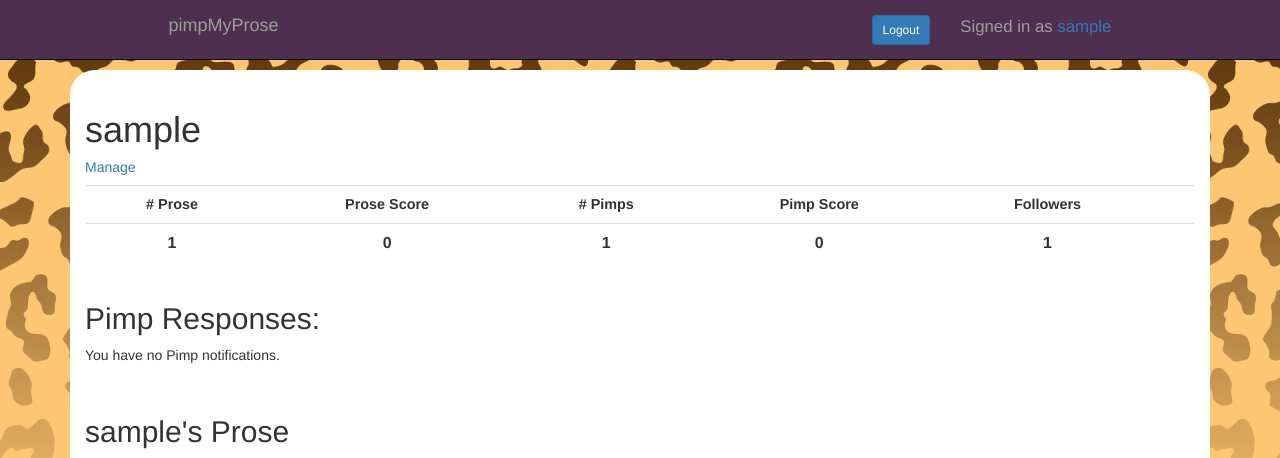
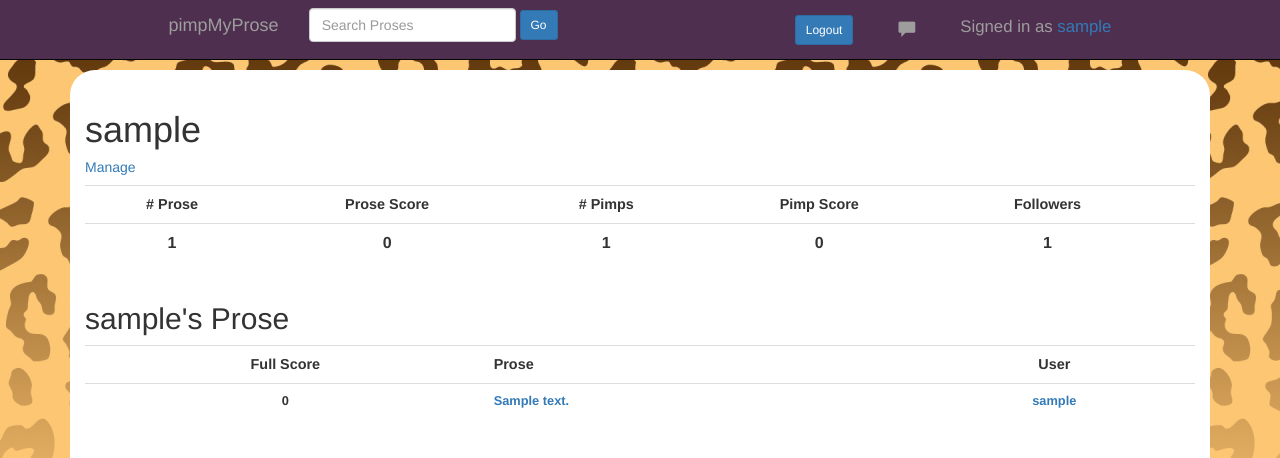
Before and after one commit to Vilos92/pimpmyprose, a Django app: page /prose/profile/1/ in a window 1280 px wide. Shown: the top 458 px of the page. Run offline with Django 3.2, Linux system fonts and the light colour scheme; a user stored in the database is signed in; tables that the repository leaves empty hold one stand-in row (values such as "Sample post"); lists and menus that the app fills with data are empty; parts of the project's set-up code (start-up, migrations or seed data) failed here and were passed over; some libraries are stand-ins or nearby versions.

Commit message:
Added notifications icon and page

```diff
--- a/pimpmyprose/prose/models.py
+++ b/pimpmyprose/prose/models.py
@@ -135,6 +135,11 @@ class UserProfile( models.Model ):
 
 		return pimp_notifications_list
 
+	# Check if user has notifications
+	@property
+	def hasNotifications(self):
+		return self.pimpNotifications.count() > 0
+
 	# Follow or unfollow a user
 	def followUserToggle( self, otherUser ):
 		if self.isFollowingUser( otherUser ):
--- a/pimpmyprose/prose/static/css/main.css
+++ b/pimpmyprose/prose/static/css/main.css
@@ -30,6 +30,15 @@ body {
 	height: 600px;
 	width: 100%;
 	z-index: -1;
+}
+
+/* Need to adjust the position of the message glyph */
+.notifications-icon {
+	bottom: 10px;
+}
+
+.unread {
+	color: #286090;
 }
 
 /* CSS for the main column */
--- a/pimpmyprose/prose/urls.py
+++ b/pimpmyprose/prose/urls.py
@@ -34,8 +34,12 @@ urlpatterns = patterns( '',
 	# ex: /prose/profile/manage/
 	url( r'^profile/manage/$', views.profile_manage, name = 'profile_manage' ),
 
+	# ex: /prose/notifications/
+	url( r'^notifications/$', views.notifications, name = 'notifications' ),
+
 	# ex: /prose/follow/
 	url( r'^follow/$', views.followToggle, name = 'follow' ),
 
-	url( r'^search/', include( 'haystack.urls' ) ),
+	# ex: /prose/search
+	url( r'^search/$', include( 'haystack.urls' ) ),
 )
--- a/pimpmyprose/prose/views.py
+++ b/pimpmyprose/prose/views.py
@@ -233,12 +233,6 @@ def profile( request, user_id ):
 	# pimps should have links to their parent prose
 	pimp_list_profile = True
 
-	# This is temporary to test notifications
-	# Show notifications on profile page if they exist
-	pimp_notification_list = None
-	if user == request.user:
-		pimp_notification_list = user.userProfile.getClearPimpNotifications()
-
 	# Only show follow status if logged in
 	if request.user.is_authenticated():
 		if request.user.userProfile.isFollowingUser( user ):
@@ -252,7 +246,20 @@ def profile( request, user_id ):
 			'prose/profile.html',
 			{	'userProfile' : userProfile, 'prose_list' : latest_prose_list,
 				'pimp_list' : latest_pimp_list, 'pimp_list_profile' : pimp_list_profile,
-				'followingUser' : followingUser, 'pimp_notification_list' : pimp_notification_list },
+				'followingUser' : followingUser },
+			context )
+
+# View current user's notifications
+@login_required
+def notifications(request):
+	context = RequestContext(request)
+
+	# Show notifications
+	pimp_notification_list = request.user.userProfile.getClearPimpNotifications()
+
+	return render_to_response(
+			'prose/notifications.html',
+			{ 'pimp_notification_list' : pimp_notification_list, },
 			context )
 
 # Manage the user profile
--- a/pimpmyprose/templates/prose/navBar.html
+++ b/pimpmyprose/templates/prose/navBar.html
@@ -7,10 +7,18 @@
 			</a>
 		</div>
 
+		<form class="navbar-form navbar-left" role="search" action="{% url 'prose:haystack_search' %}">
+			<div class="form-group">
+				<input name="q" type="text" class="form-control" placeholder="Search Proses">
+			</div>
+			<button type="submit" class="btn btn-sm btn-primary">Go</button>
+		</form>
+
 		<ul class="nav navbar-nav navbar-right">
 
 			{% if user.is_authenticated %}
 			<li><a href="{% url 'prose:logout' %}"><button type="button" class="btn btn-sm btn-primary">Logout</button></a></li>
+			<li><a class="notifications-icon" href="{% url 'prose:notifications' %}"><p class="navbar-text"><span class="glyphicon glyphicon-comment {% if user.userProfile.hasNotifications %}unread{% endif %}"></p></a></li>
 			<li><p class="navbar-text">Signed in as <a href="{% url 'prose:profile' user.id %}">{{ user.username }}</a></p></li>
 
 			{% else %}
--- a/pimpmyprose/templates/prose/profile.html
+++ b/pimpmyprose/templates/prose/profile.html
@@ -27,13 +27,6 @@
 	</table>
 </div>
 
-{% comment %}Show user notifications if this is their profile page{% endcomment %}
-<h2>Pimp Responses:</h2>
-{% if userProfile.user == user %}
-{% include "prose/pimp_notification_list.html" %}
-<br>
-{% endif %}
-
 <h2>{{ userProfile.user.username }}'s Prose</h2>
 {% include "prose/prose_list.html" %}
 <br>
```
Also changed, not shown: pimpmyprose/templates/prose/notifications.html (added, +10 -0 lines), README.md. Lines whose indentation alone changed are shown as unchanged.
